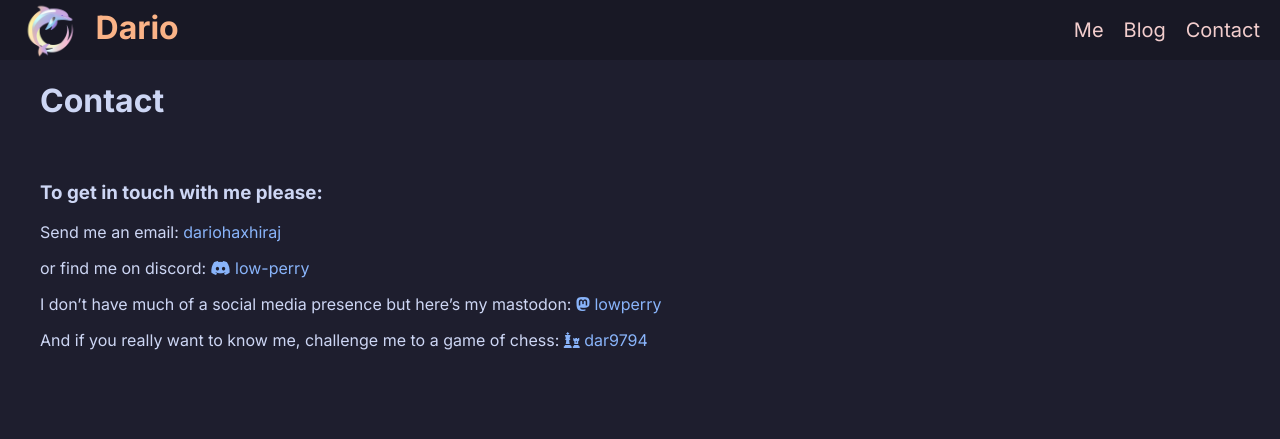
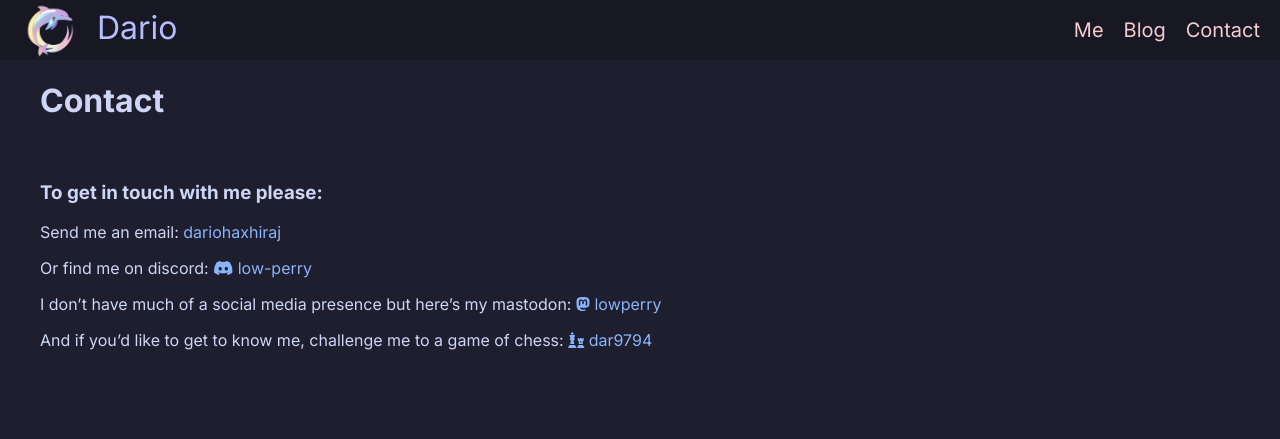
Before and after one commit to low-perry/dario_blog, a Jekyll site: the page built from contact.markdown, in a window 1280 px wide. Shown: the top 439 px of the page. Built offline with Jekyll 4.4.1, drawn with Linux system fonts in a browser that asks for light colours.

Commit message:
Improve contact copy, change brand name color

```diff
--- a/assets/css/main.css
+++ b/assets/css/main.css
@@ -2,7 +2,7 @@
     --background-color: #1e1e2e;
     --text-color:  #cdd6f4;
     --mantle-color: #181825;
-    --title-color: #fab387;
+    --title-color: #b4befe;
     --title-font-size: 32px;
     --link-color: #89b4fa;
     --font-family: 'Inter', sans-serif;
@@ -51,7 +51,7 @@ a {
     color: var(--title-color);
     text-decoration: none;
     font-size: var(--title-font-size);
-    font-weight: bold;
+    font-weight: semi-bold;
 }
 
 
--- a/contact.markdown
+++ b/contact.markdown
@@ -8,11 +8,11 @@ permalink: /contact/
 
 <p>Send me an email: <a href="mailto:dariohaxhiraj@gmail.com">dariohaxhiraj</a></p>
 
-or find me on discord:
+Or find me on discord:
 <a href="https://discord.com/users/1218160635964030996" target="_blank"><i class="fab fa-discord"></i> low-perry</a>
 
 I don't have much of a social media presence but here's my mastodon:
 <a href="https://mastodon.social/@lowperry" target="_blank"><i class="fab fa-mastodon"></i> lowperry</a>
 
-And if you really want to know me, challenge me to a game of chess:
+And if you'd like to get to know me, challenge me to a game of chess:
 <a href="https://www.chess.com/member/dar9794" target="_blank"><i class="fas fa-chess"></i> dar9794</a>
```
